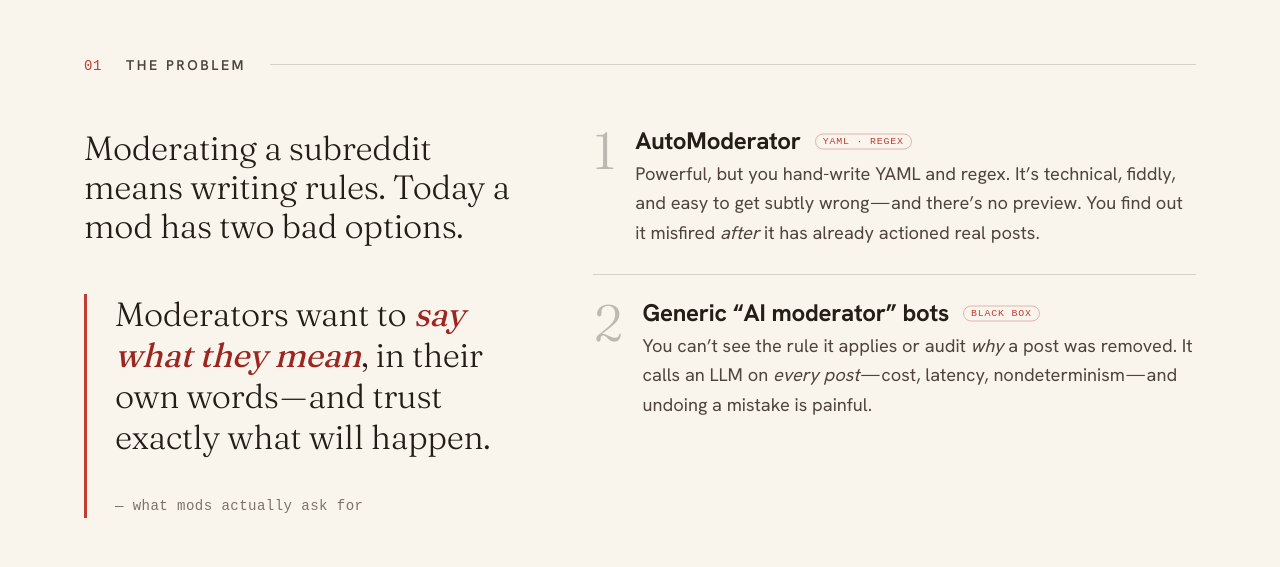
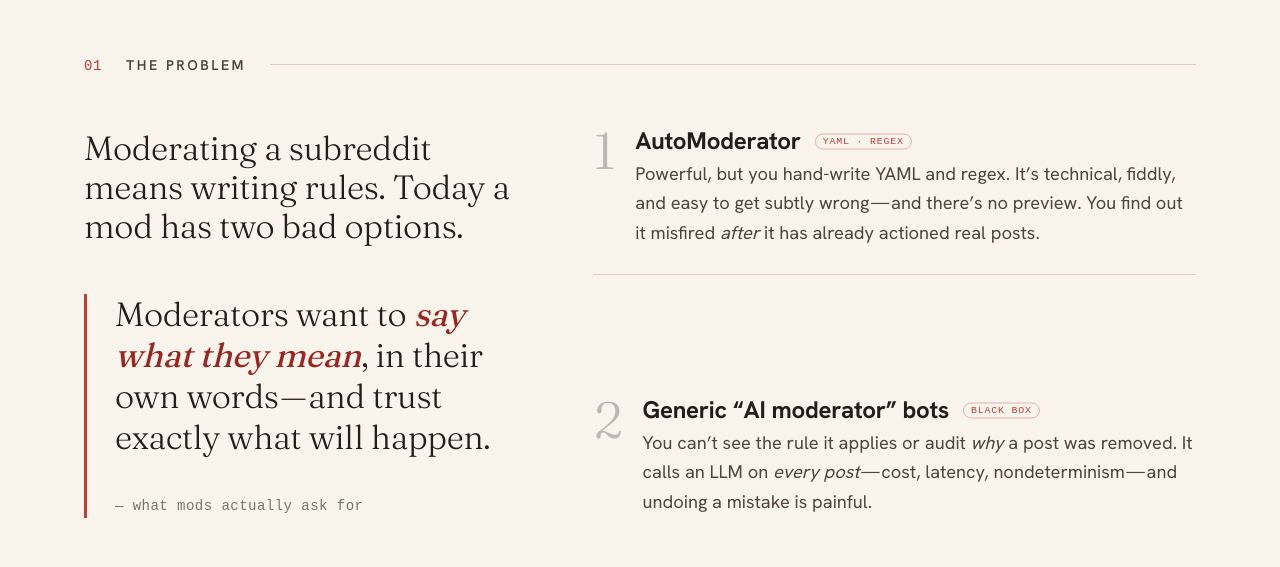
Before and after one commit to Two-Weeks-Team/vibe-mod, a plain HTML site: page index.html in a window 1280 px wide. Shown: the part 940-1507 px from the top of the page. Drawn offline with Linux system fonts and the light colour scheme; a web font is replaced by a local one.

Commit message:
01 Problem: match right column height to the left
After folding the pull-quote into the left column, the left ran ~100px
taller than the two options on the right, leaving the bottom-right sparse.
Fix: .problem-grid align-items start→stretch + .options align-content
space-between, so option 1 aligns to the lede top and option 2 to the cite
bottom (measured 0px / -1px across 1000-1440px). Reads as a balanced 2-row
correspondence: lede↔AutoModerator, pull-quote↔AI bots.

```diff
--- a/index.html
+++ b/index.html
@@ -440,8 +440,11 @@ strong, b { font-weight: 600; color: var(--ink); }
   display: grid;
   grid-template-columns: minmax(0, 0.85fr) minmax(0, 1.15fr);
   gap: clamp(2rem, 5vw, 4.5rem);
-  align-items: start;
-}
+  align-items: stretch;
+}
+/* the two options distribute to fill the (taller) left column's height,
+   so the columns read as balanced rather than the right ending early */
+.options { align-content: space-between; }
 @media (max-width: 880px) {
   .problem-grid { grid-template-columns: 1fr; gap: 2.5rem; }
 }
```
